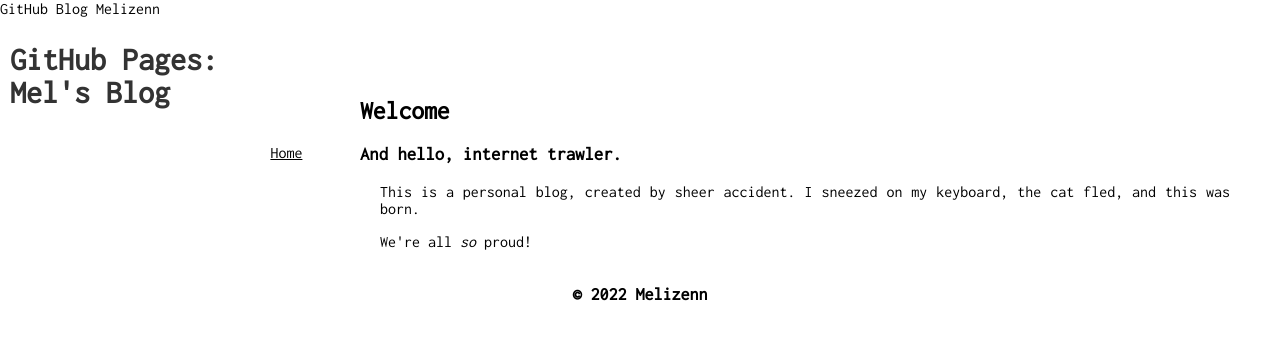
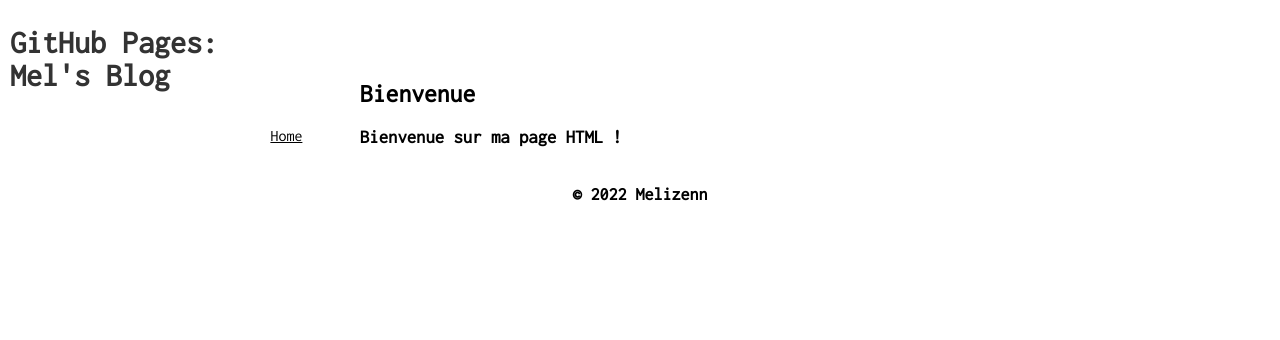
Before and after one commit to Melizenn/Melizenn.github.io, a plain HTML site: page index.html in a window 1280 px wide. Drawn offline with Linux system fonts and the light colour scheme.

Commit message:
Fixing language

```diff
--- a/index.html
+++ b/index.html
@@ -1,5 +1,5 @@
 <!DOCTYPE html>
-<html lang="en">
+<html lang="fr-FR">
 
 <head>
   <link rel="preconnect" href="https://fonts.gstatic.com">
@@ -8,9 +8,9 @@
   <link rel="icon" href="assets/favicon.ico" type="image/x-icon">
   <meta charset="UTF-8">
   <meta name="viewport" content="width=device-width, initial-scale=1">
-  <link rel="stylesheet" href="stylesheets/main.css"
+  <link rel="stylesheet" href="stylesheets/main.css">
 
-  <title>GitHub Blog Melizenn</title>
+  <title>Page d'accueil</title>
 
   <style>
   </style>
@@ -35,11 +35,8 @@
       </div>
 
       <div class="column middle" style="background-color:white;">
-        <h1>Welcome</h1>
-        <h3>And hello, internet trawler.</h3>
-        <p>This is a personal blog, created by sheer accident. I sneezed on my keyboard, the cat fled, and this was born.
-        </p>
-        <p>We're all <i>so</i> proud!</p>
+        <h1>Bienvenue</h1>
+        <h3>Bienvenue sur ma page HTML !</h3>
       </div>
 
 <!--       <div class="column right" style="background-color:white;">
```
